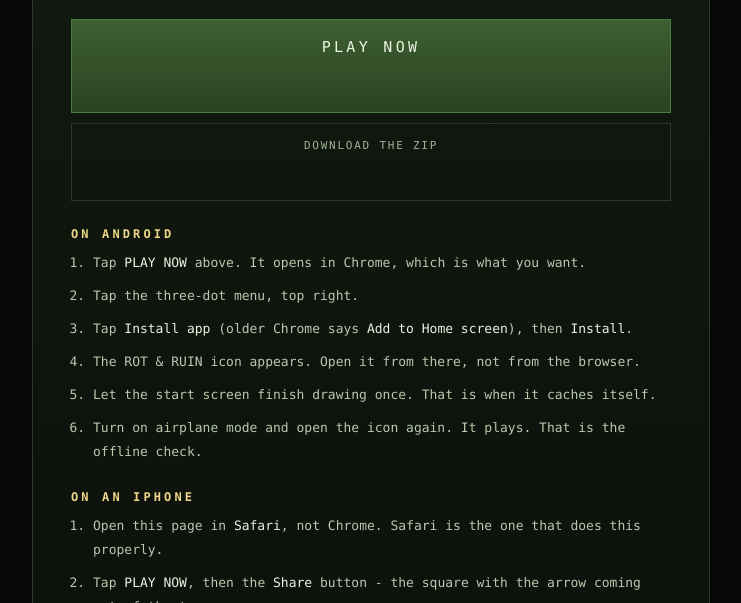
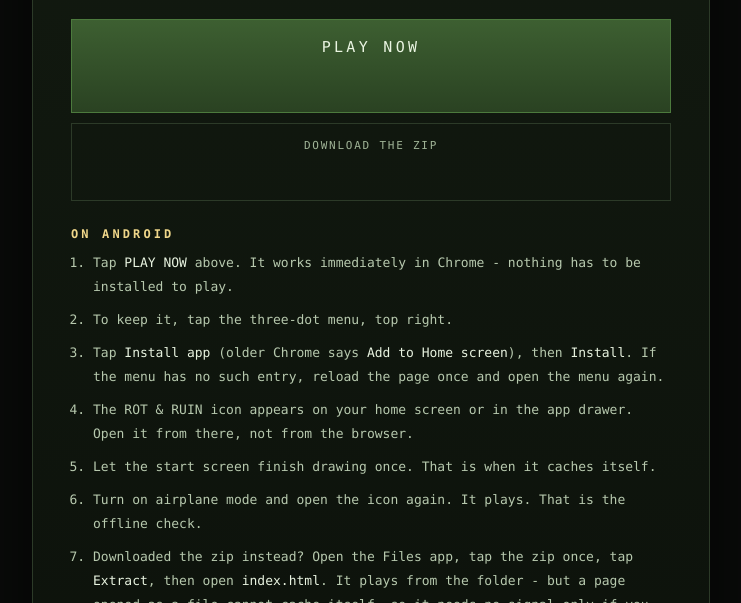
Before and after one commit to dragonmahan-sketch/rot-and-ruin, a plain HTML site: page install.html in a window 1280 px wide. Shown: the part 197-800 px from the top of the page, without its empty margins (269-1010 px from the left). Drawn offline with Linux system fonts and the light colour scheme.

Commit message:
Sync the published files [skip ci]

```diff
--- a/install.html
+++ b/install.html
@@ -44,12 +44,13 @@
 
     <h2>On Android</h2>
     <ol>
-      <li>Tap <b>PLAY NOW</b> above. It opens in Chrome, which is what you want.</li>
-      <li>Tap the three-dot menu, top right.</li>
-      <li>Tap <b>Install app</b> (older Chrome says <b>Add to Home screen</b>), then <b>Install</b>.</li>
-      <li>The ROT &amp; RUIN icon appears. Open it from there, not from the browser.</li>
+      <li>Tap <b>PLAY NOW</b> above. It works immediately in Chrome - nothing has to be installed to play.</li>
+      <li>To keep it, tap the three-dot menu, top right.</li>
+      <li>Tap <b>Install app</b> (older Chrome says <b>Add to Home screen</b>), then <b>Install</b>. If the menu has no such entry, reload the page once and open the menu again.</li>
+      <li>The ROT &amp; RUIN icon appears on your home screen or in the app drawer. Open it from there, not from the browser.</li>
       <li>Let the start screen finish drawing once. That is when it caches itself.</li>
       <li>Turn on airplane mode and open the icon again. It plays. That is the offline check.</li>
+      <li>Downloaded the zip instead? Open the Files app, tap the zip once, tap <b>Extract</b>, then open <b>index.html</b>. It plays from the folder - but a page opened as a file cannot cache itself, so it needs no signal only if you use the install route above.</li>
     </ol>
 
     <h2>On an iPhone</h2>
```
Also changed, not shown: README.txt, 1 other file.
